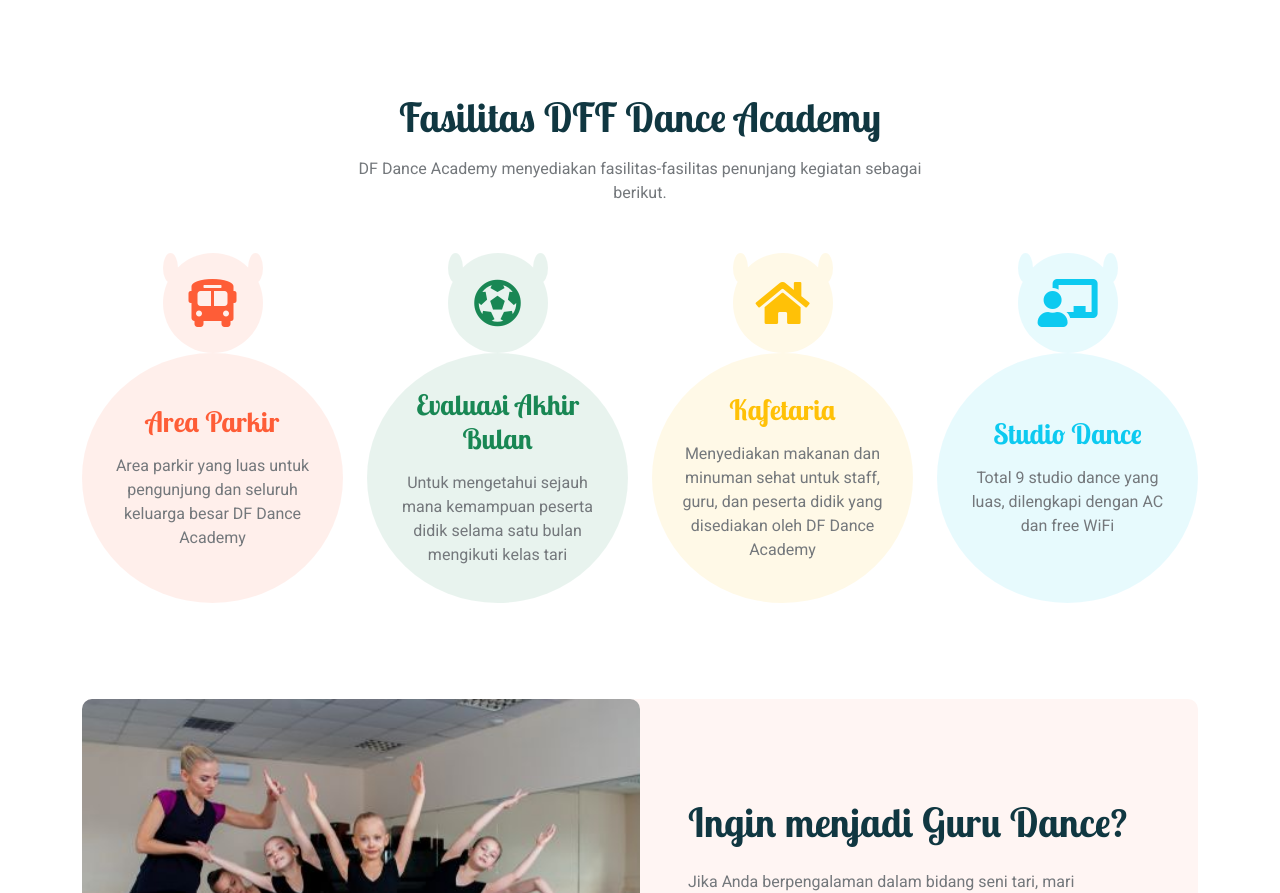
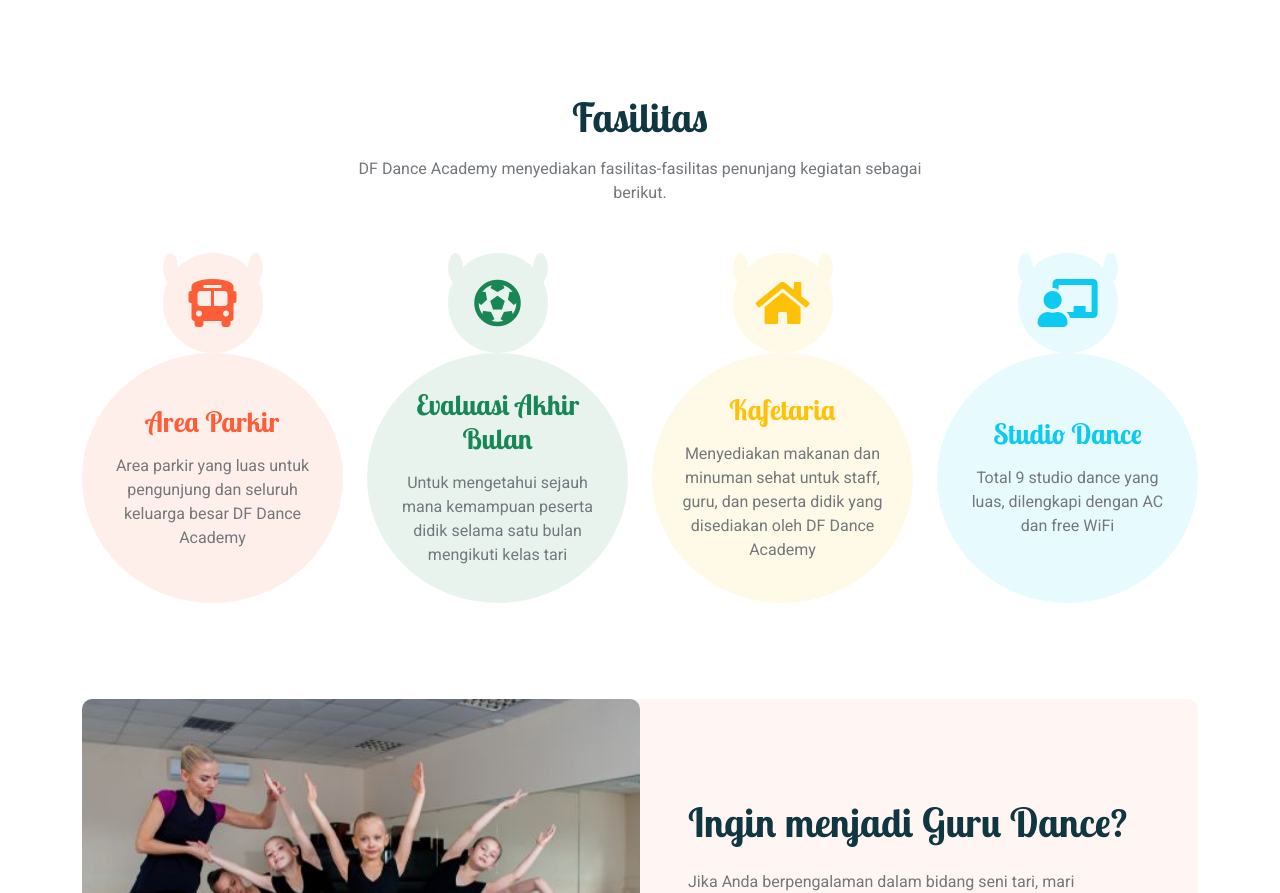
Before and after one commit to abiedyanisaa/abiedyanisaa.github.io, a plain HTML site: page index.html in a window 1280 px wide. Shown: the part 2389-3282 px from the top of the page. Drawn offline with nearby package versions, Linux system fonts and the light colour scheme.

Commit message:
Update index.html

```diff
--- a/index.html
+++ b/index.html
@@ -58,7 +58,7 @@
                     <div class="nav-item dropdown">
                         <a href="#" class="nav-link dropdown-toggle" data-bs-toggle="dropdown">Lainnya</a>
                         <div class="dropdown-menu rounded-0 rounded-bottom border-0 shadow-sm m-0">
-                            <a href="#fasilitas" class="dropdown-item">Fasilitas DF Dance Academy</a>
+                            <a href="#fasilitas" class="dropdown-item">Fasilitas</a>
                             <a href="#menjadiguru" class="dropdown-item">Ingin Menjadi Guru Dance?</a>
                             <a href="#testimoni" class="dropdown-item">Testimoni</a>
                         </div>
@@ -299,7 +299,7 @@
             <div class="container">
             <section class="page-section fasilitas" id="fasilitas"></section>
                 <div class="text-center mx-auto mb-5 wow fadeInUp" data-wow-delay="0.1s" style="max-width: 600px;">
-                    <h1 class="mb-3">Fasilitas DFF Dance Academy</h1>
+                    <h1 class="mb-3">Fasilitas</h1>
                     <p>DF Dance Academy menyediakan fasilitas-fasilitas penunjang kegiatan sebagai berikut.</p>
                 </div>
                 <div class="row g-4">
```
